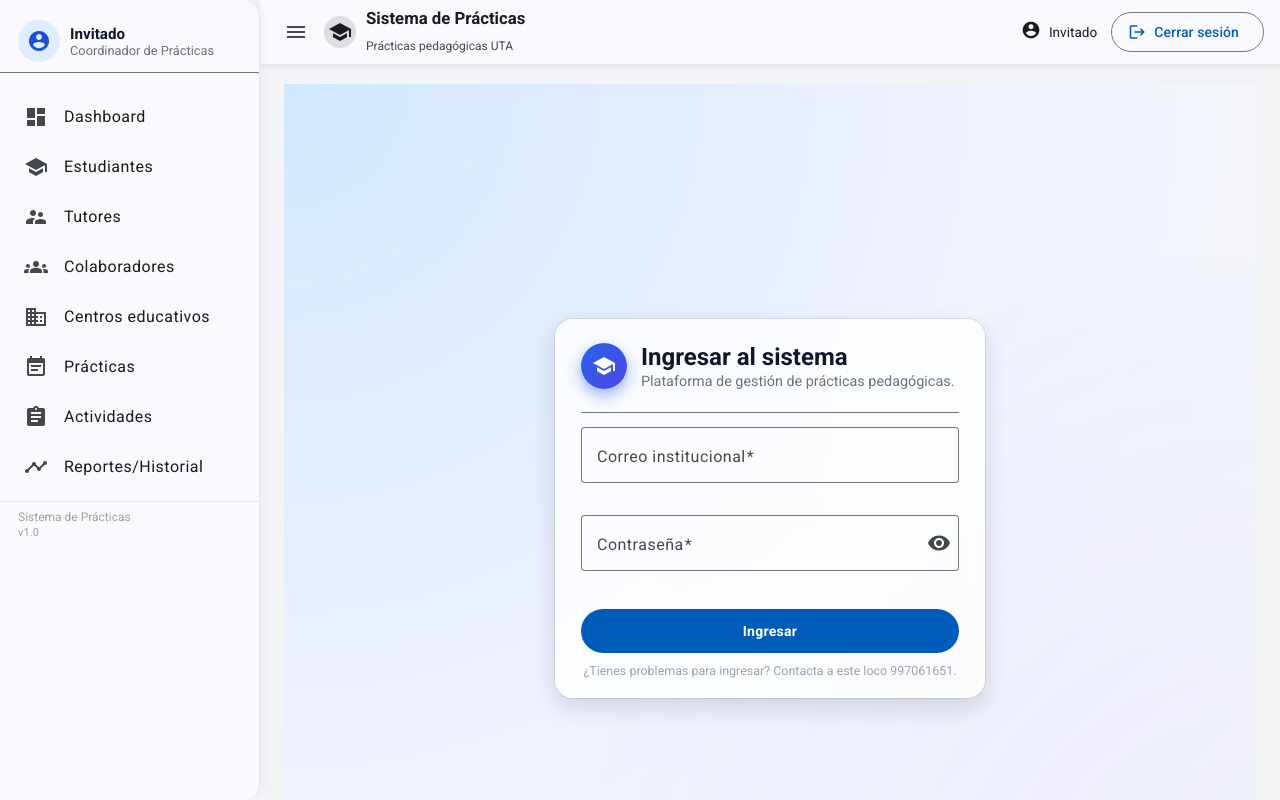
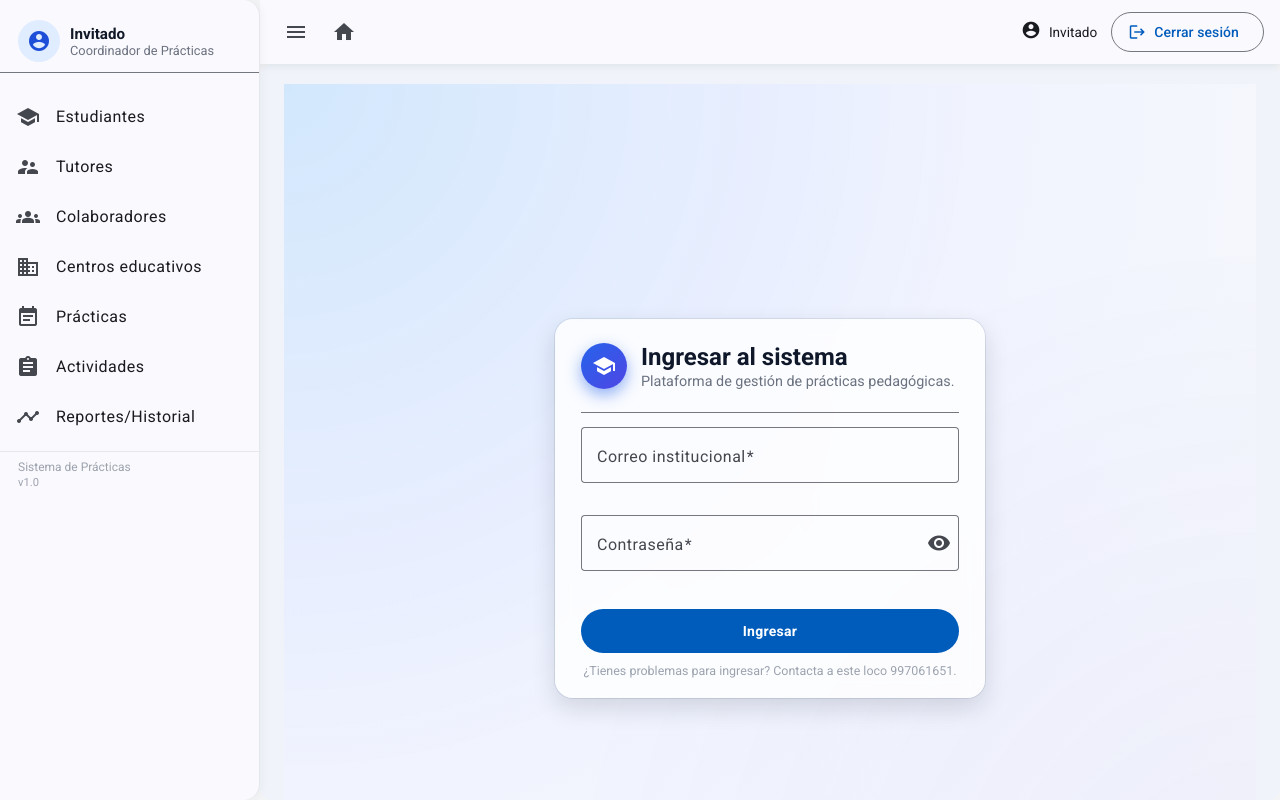
Before and after one commit to GaboNto/gestionAcademica, an Angular app in the folder front/: page /dashboard in a window 1280 px wide. Built offline with nearby package versions, Linux system fonts and the light colour scheme.

Commit message:
fix layout

```diff
--- a/front/src/app/components/dashboard/dashboard.component.html
+++ b/front/src/app/components/dashboard/dashboard.component.html
@@ -55,7 +55,8 @@
 
 
   <!-- ===== GRID DE MÓDULOS ===== -->
-  <section class="modules-section">
+  <section class="page">
+    <section class="modules-section">
     <div class="modules-header">
       <h2>Módulos del sistema</h2>
       <p>Selecciona un módulo para acceder a sus funciones.</p>
@@ -93,4 +94,4 @@
       }
     </div>
   </section>
-</div>
+</section>
--- a/front/src/app/layout/app.component.html
+++ b/front/src/app/layout/app.component.html
@@ -59,15 +59,13 @@
           <mat-icon>menu</mat-icon>
         </button>
 
-        <div class="topbar__brand">
-          <div class="topbar__logo">
-            <mat-icon>school</mat-icon>
-          </div>
-          <div class="topbar__titles">
-            <span class="title">{{ appTitle }}</span>
-            <span class="subtitle">Prácticas pedagógicas UTA</span>
-          </div>
-        </div>
+        <button
+          mat-icon-button
+          class="home-btn"
+          aria-label="Volver al dashboard"
+          (click)="goHome()">
+          <mat-icon>home</mat-icon>
+        </button>
 
         <span class="spacer"></span>
 
--- a/front/src/app/layout/app.component.scss
+++ b/front/src/app/layout/app.component.scss
@@ -7,6 +7,7 @@
 /* SIDEBAR */
 .side {
   width: 260px;
+
   border-right: 1px solid #e5e7eb;
   display: flex;
   flex-direction: column;
@@ -59,7 +60,7 @@
 
 .side__nav a.mat-mdc-list-item {
   border-radius: 999px;
-  margin: 2px 8px;
+  margin: 2px 0;
 }
 
 .side__nav a.active {
@@ -168,4 +169,20 @@
   .page {
     padding: 16px;
   }
+
+
+  .home-btn {
+  margin-right: 8px;
+  background: transparent !important;
 }
+
+.home-btn .mat-icon {
+  font-size: 24px;
+}
+
+.topbar-title {
+  font-weight: 600;
+  font-size: 1rem;
+}
+
+}
--- a/front/src/app/layout/app.component.ts
+++ b/front/src/app/layout/app.component.ts
@@ -177,6 +177,11 @@ private syncRoleFromAuthUser() {
     this.router.navigateByUrl('/login');
   }
 
+  goHome() {
+  this.router.navigate(['/dashboard']);
+  }
+
+
   ngOnDestroy(): void {
     if (isPlatformBrowser(this.platformId)) {
       window.removeEventListener('app:close-sidenav', this.closeSidenavListener);
@@ -201,7 +206,7 @@ private syncRoleFromAuthUser() {
   private buildNav(id: RoleId): NavItem[] {
     if (id === 'jefatura') {
       return [
-        { label: 'Dashboard', icon: 'dashboard', route: '/dashboard' },
+
         { label: 'Usuarios', icon: 'manage_accounts', route: '/usuarios' },
         { label: 'Estudiantes en práctica', icon: 'school', route: '/estudiantes-en-practica' },
         { label: 'Tutores', icon: 'supervisor_account', route: '/tutores' },
@@ -215,7 +220,7 @@ private syncRoleFromAuthUser() {
 
     if (id === 'vinculacion') {
       return [
-        { label: 'Dashboard', icon: 'dashboard', route: '/dashboard' },
+
         { label: 'Encuestas', icon: 'assignment', route: '/encuestas' },
         { label: 'Estudiantes', icon: 'school', route: '/estudiantes' },
         { label: 'Colaboradores', icon: 'groups', route: '/colaboradores' },
@@ -225,7 +230,7 @@ private syncRoleFromAuthUser() {
 
     if (id === 'practicas') {
       return [
-        { label: 'Dashboard', icon: 'dashboard', route: '/dashboard' },
+
         { label: 'Estudiantes', icon: 'school', route: '/estudiantes' },
         { label: 'Tutores', icon: 'supervisor_account', route: '/tutores' },
         { label: 'Colaboradores', icon: 'groups', route: '/colaboradores' },
--- a/front/src/styles.css
+++ b/front/src/styles.css
@@ -1,9 +1,40 @@
-/* You can add global styles to this file, and also import other style files */
+/* ===========================================
+   ESTILOS GLOBALES DE LA APLICACIÓN
+   =========================================== */
 
-html, body { height: 100%; }
-body { margin: 0; font-family: Roboto, "Helvetica Neue", sans-serif; }
+/*
+  html, body a 100% para que los contenedores que usen height: 100%
+  puedan ocupar toda la altura de la ventana.
+*/
+html,
+body {
+  height: 100%;
+}
 
-/* Estilos para alertas personalizadas */
+/*
+  Estilos base del body:
+  - Quitamos márgenes por defecto.
+  - Definimos la tipografía global (Roboto / Helvetica / sistema).
+  - Asignamos el color de fondo general de la app (#F0F4FA).
+*/
+body {
+  margin: 0;
+  font-family: Roboto, "Helvetica Neue", sans-serif;
+  background: #F0F4FA;
+}
+
+/* ===========================================
+   SNACKBARS PERSONALIZADOS (MAT-SNACK-BAR)
+   =========================================== */
+
+/*
+  .success-snackbar
+  Snackbar para mensajes de ÉXITO.
+  - Degradado verde.
+  - Texto blanco, negrita.
+  - Bordes redondeados.
+  - Sombra suave en torno al snackbar.
+*/
 .success-snackbar {
   background: linear-gradient(135deg, #10b981, #059669) !important;
   color: white !important;
@@ -12,11 +43,34 @@ body { margin: 0; font-family: Roboto, "Helvetica Neue", sans-serif; }
   box-shadow: 0 4px 12px rgba(16, 185, 129, 0.3) !important;
 }
 
+
+.page {
+  background: #F0F4FA; /* tono más claro, limpio */
+  padding: 24px;
+  border-radius: 12px;
+}
+
+
+
+
+/*
+  Estilo del botón de acción dentro del snackbar de éxito (ej: "Cerrar").
+  - Texto blanco.
+  - Un poco de énfasis en la fuente.
+*/
 .success-snackbar .mat-mdc-snack-bar-action {
   color: white !important;
   font-weight: 500 !important;
 }
 
+/*
+  .error-snackbar
+  Snackbar para mensajes de ERROR.
+  - Degradado rojo.
+  - Texto blanco, negrita.
+  - Bordes redondeados.
+  - Sombra roja para dar sensación de alerta.
+*/
 .error-snackbar {
   background: linear-gradient(135deg, #ef4444, #dc2626) !important;
   color: white !important;
@@ -25,11 +79,22 @@ body { margin: 0; font-family: Roboto, "Helvetica Neue", sans-serif; }
   box-shadow: 0 4px 12px rgba(239, 68, 68, 0.3) !important;
 }
 
+/*
+  Estilo del botón de acción dentro del snackbar de error.
+*/
 .error-snackbar .mat-mdc-snack-bar-action {
   color: white !important;
   font-weight: 500 !important;
 }
 
+/*
+  .warning-snackbar
+  Snackbar para mensajes de ADVERTENCIA.
+  - Degradado naranjo.
+  - Texto blanco, negrita.
+  - Bordes redondeados.
+  - Sombra en tonos naranjos.
+*/
 .warning-snackbar {
   background: linear-gradient(135deg, #f59e0b, #d97706) !important;
   color: white !important;
@@ -38,6 +103,9 @@ body { margin: 0; font-family: Roboto, "Helvetica Neue", sans-serif; }
   box-shadow: 0 4px 12px rgba(245, 158, 11, 0.3) !important;
 }
 
+/*
+  Estilo del botón de acción dentro del snackbar de advertencia.
+*/
 .warning-snackbar .mat-mdc-snack-bar-action {
   color: white !important;
   font-weight: 500 !important;
```
Also changed, not shown: front/src/app/app.component.css (line endings or trailing spaces).
